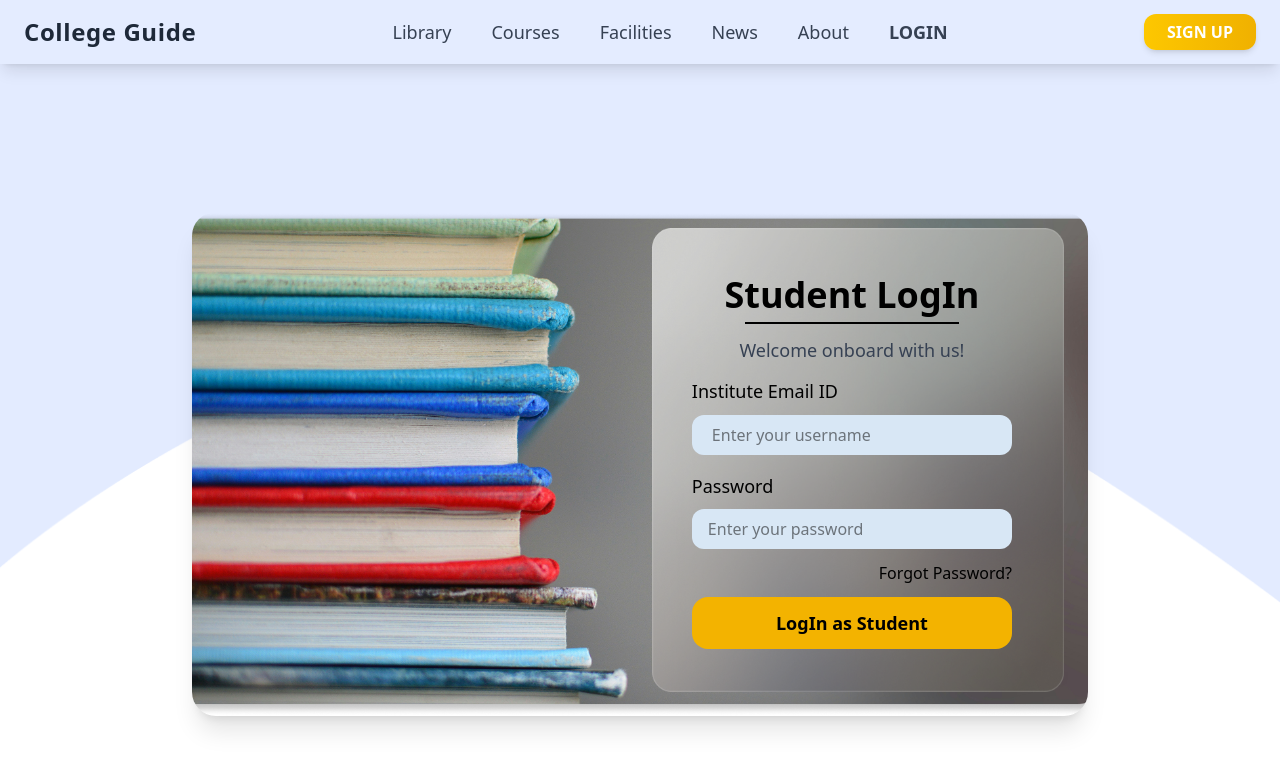
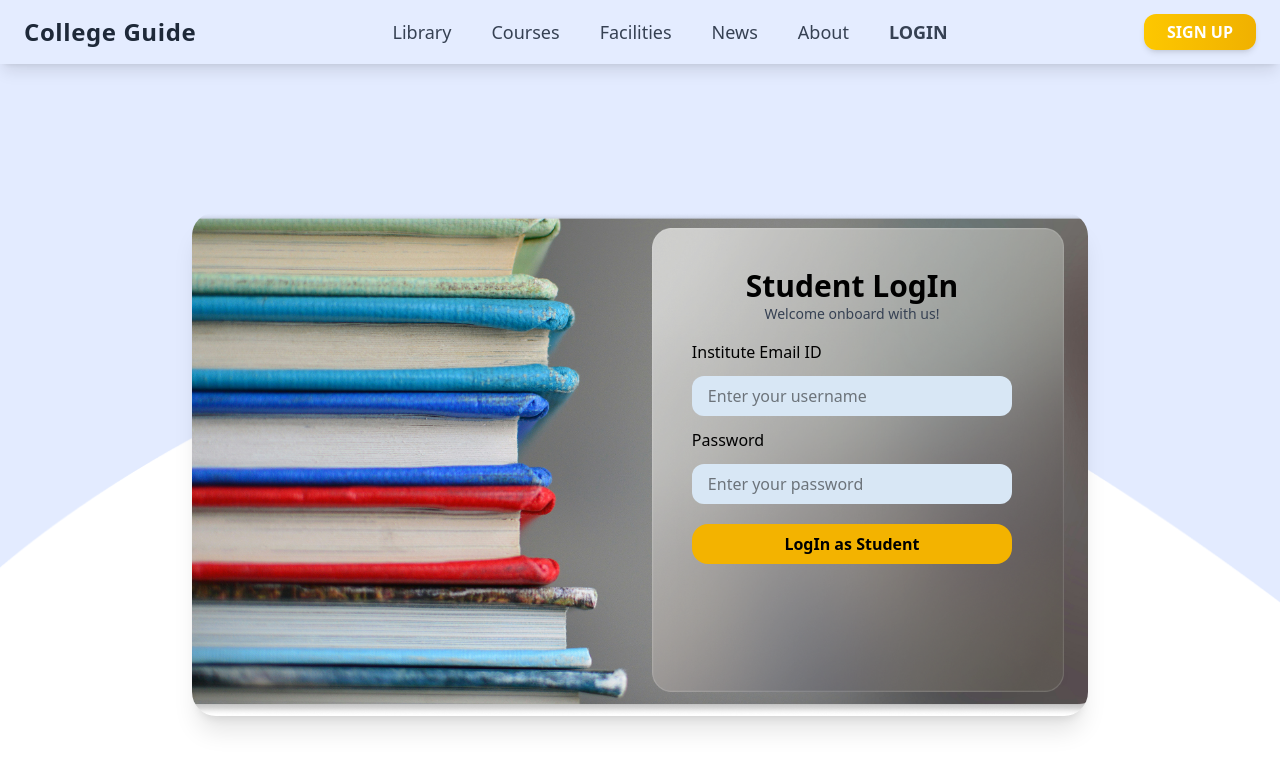
Before and after one commit to Ankitkumar7311/E-Learning, a React (Vite) app: page /student-login in a window 1280 px wide. Shown: the top 770 px of the page. Built offline with nearby package versions, Linux system fonts and the light colour scheme.

Commit message:
studentlogin done

```diff
--- a/src/auth/StudentLogin.jsx
+++ b/src/auth/StudentLogin.jsx
@@ -1,142 +1,120 @@
-import React from "react";
+// StudentLogin.jsx
+import React, { useState } from "react";
 import { useNavigate } from "react-router-dom";
 import { useForm } from "react-hook-form";
 import bg from "../assets/Rectangle.png";
 import curveBg from "../assets/Curve.png";
 import card from "../assets/card.png";
-import { useAuth } from "./AuthContext";
+import { useAuth } from "../auth/AuthContext";
 
 const StudentLogin = () => {
   const navigate = useNavigate();
   const { login } = useAuth();
+  const [loading, setLoading] = useState(false);
+  const [error, setError] = useState("");
 
-  const {
-    register,
-    handleSubmit,
-    formState: { errors },
-  } = useForm();
+  const { register, handleSubmit, formState: { errors } } = useForm();
 
-  const onSubmit = (data) => {
-    console.log("Student Login Data:", data);
-    login({ role: "student", user: data.email });
-    navigate("/student/dashboard");
+  const onSubmit = async (data) => {
+    setError("");
+    setLoading(true);
+    try {
+      const res = await fetch("http://localhost:8080/VidyaSarthi/loginAcc", {
+        method: "POST",
+        headers: { "Content-Type": "application/json" },
+        body: JSON.stringify({ username: data.email, password: data.password }),
+      });
+
+      if (!res.ok) {
+        let errBody = {};
+        try { errBody = await res.json(); } catch (_) {}
+        throw new Error(errBody?.message || `Login failed (${res.status})`);
+      }
+
+      const result = await res.json();
+      const token = result?.token || null;
+      const dto = result?.dto || {};
+
+      if (!token) throw new Error("Authentication failed: token not returned.");
+
+      // try common fields for student dto
+      const studentId = dto?.studentId || dto?.studentID || dto?.studentid || null;
+      const userId = dto?.id || dto?.userId || dto?.studentId || null;
+      const emailFromDto = dto?.email || data.email;
+      const nameFromDto = dto?.name || dto?.fullName || null;
+
+      const userObject = {
+        ...dto,
+        email: emailFromDto,
+        name: nameFromDto,
+        id: userId,
+        studentId: studentId,
+        role: "student",
+      };
+
+      // Use the same login shape your Admin uses
+      await login({
+        user: userObject,
+        token,
+        role: "student",
+        facultyId: null,
+        adminId: null,
+      });
+
+      // Persist same keys as admin flow so ApiClient and other code find them
+      const key = "vidyaSarthiAuth";
+      const existing = JSON.parse(localStorage.getItem(key) || "{}");
+      const merged = {
+        ...existing,
+        user: userObject,
+        token,
+        role: "student",
+        studentId: studentId || existing.studentId || null,
+      };
+      localStorage.setItem(key, JSON.stringify(merged));
+      // also keep token/social keys for backward compatibility
+      localStorage.setItem("token", token);
+      if (userId) localStorage.setItem("userId", userId);
+      if (studentId) localStorage.setItem("studentId", studentId);
+      localStorage.setItem("userEmail", emailFromDto);
+
+      // navigate to student dashboard
+      navigate("/student/dashboard", { state: { studentId: studentId || userId, email: emailFromDto } });
+
+    } catch (err) {
+      console.error("Student login error:", err);
+      setError(err.message || "Login failed");
+      alert(err.message || "Login failed");
+    } finally {
+      setLoading(false);
+    }
   };
 
   return (
-    <>
-      <section
-        className="w-full min-h-screen flex items-center justify-center bg-no-repeat bg-cover px-2 sm:px-4"
-        style={{ backgroundImage: `url(${curveBg})` }}
-      >
-        <div
-          className="relative rounded-3xl shadow-xl overflow-hidden
-        w-[95vw] sm:w-[88vw] md:w-[85vw] lg:w-[80vw] xl:w-[70vw] max-w-[1120px]
-        md:aspect-[16/9] bg-no-repeat bg-cover bg-center flex items-center justify-center"
-          style={{ backgroundImage: `url(${bg})` }}
-        >
-          <div
-            className="md:absolute md:top-4 md:bottom-6 md:right-6 md:w-[46%]
-          w-full rounded-2xl p-6 sm:p-8 md:p-10 bg-transparent overflow-hidden"
-            style={{
-              backgroundImage: `url(${card})`,
-              backgroundRepeat: "no-repeat",
-              backgroundPosition: "right top",
-              backgroundSize: "100% 100%",
-            }}
-          >
-            <div className="h-full overflow-y-auto pr-1 sm:pr-3">
-              <h1 className="font-roboto font-semibold text-2xl sm:text-2xl md:text-3xl lg:text-4xl leading-normal text-center">
-                Student LogIn
-              </h1>
+    <section className="w-full min-h-screen flex items-center justify-center bg-no-repeat bg-cover px-2 sm:px-4" style={{ backgroundImage: `url(${curveBg})` }}>
+      <div className="relative rounded-3xl shadow-xl overflow-hidden w-[95vw] sm:w-[88vw] md:w-[85vw] lg:w-[80vw] xl:w-[70vw] max-w-[1120px] md:aspect-[16/9] bg-no-repeat bg-cover bg-center flex items-center justify-center" style={{ backgroundImage: `url(${bg})` }}>
+        <div className="md:absolute md:top-4 md:bottom-6 md:right-6 md:w-[46%] w-full rounded-2xl p-6 sm:p-8 md:p-10 bg-transparent overflow-hidden" style={{ backgroundImage: `url(${card})`, backgroundRepeat: "no-repeat", backgroundPosition: "right top", backgroundSize: "100% 100%" }}>
+          <div className="h-full overflow-y-auto pr-1 sm:pr-3">
+            <h1 className="font-roboto font-semibold text-3xl text-center">Student LogIn</h1>
+            <p className="font-montserrat text-sm text-gray-700 mb-4 text-center">Welcome onboard with us!</p>
 
-              <hr className="border border-black mb-3 hidden md:block w-2/3 mx-auto" />
+            <form onSubmit={handleSubmit(onSubmit)} className="flex flex-col gap-3">
+              <label className="font-medium">Institute Email ID</label>
+              <input type="text" placeholder="Enter your username" className="w-full bg-[#D8E7F5] rounded-xl px-4 py-2 outline-none" {...register("email", { required: "Email required", pattern: { value: /^\S+@\S+$/i, message: "Invalid email" } })} />
+              {errors.email && <p className="text-red-500 text-xs">{errors.email.message}</p>}
 
-              <p className="font-montserrat text-xs sm:text-base md:text-lg text-gray-700 mb-4 text-center">
-                Welcome onboard with us!
-              </p>
+              <label className="font-medium">Password</label>
+              <input type="password" placeholder="Enter your password" className="w-full bg-[#D8E7F5] rounded-xl px-4 py-2 outline-none" {...register("password", { required: "Password required" })} />
+              {errors.password && <p className="text-red-500 text-xs">{errors.password.message}</p>}
 
-              <form
-                onSubmit={handleSubmit(onSubmit)}
-                className="flex flex-col gap-3"
-              >
-                {/* Email */}
-                <label className="font-medium text-sm sm:text-base md:text-lg leading-tight">
-                  Institute Email ID
-                </label>
-                <input
-                  type="email"
-                  placeholder="Enter your username"
-                  className="w-full bg-[#D8E7F5] rounded-xl px-4 sm:px-5 py-2 outline-none focus:ring-2 focus:ring-blue-400 text-sm sm:text-base"
-                  {...register("email", {
-                    required: "Email is required",
-                    pattern: {
-                      value: /^\S+@\S+$/i,
-                      message: "Invalid email format",
-                    },
-                  })}
-                />
-                {errors.email && (
-                  <p className="text-red-500 text-xs sm:text-sm">{errors.email.message}</p>
-                )}
+              {error && <p className="text-red-500 text-sm">{error}</p>}
 
-                {/* Password */}
-                <label className="font-medium text-sm sm:text-base md:text-lg mt-2 leading-tight">
-                  Password
-                </label>
-                <input
-                  type="password"
-                  placeholder="Enter your password"
-                  className="w-full bg-[#D8E7F5] rounded-xl px-4 py-2 outline-none focus:ring-2 focus:ring-blue-400 text-sm sm:text-base"
-                  {...register("password", {
-                    required: "Password is required",
-                  })}
-                />
-                {errors.password && (
-                  <p className="text-red-500 text-xs sm:text-sm">
-                    {errors.password.message}
-                  </p>
-                )}
-
-                <button
-                  type="button"
-                  className="self-end text-xs sm:text-sm md:text-base text-black hover:underline"
-                >
-                  Forgot Password?
-                </button>
-
-                <button
-                  type="submit"
-                  className="bg-[#F3B300] hover:bg-yellow-600 transition rounded-2xl w-full font-bold text-sm sm:text-base md:text-lg py-2.5 md:py-3"
-                >
-                  LogIn as Student
-                </button>
-              </form>
-              <div className="mt-6 space-y-2">
-              <p className="text-xs sm:text-sm md:text-lg text-center mt-2">
-                 Are you a Admin?{" "}
-                <b
-                  className="hover:underline cursor-pointer"
-                  onClick={() => navigate("/login")}
-                >
-                  LogIn as an Admin
-                </b>
-              </p>
-
-              <p className="text-xs sm:text-sm  text-center md:text-lg">
-                 Are you a Teacher?{" "}
-                <b
-                  className="hover:underline cursor-pointer"
-                  onClick={() => navigate("/teacher-login")}
-                >
-                  LogIn as a Teacher
-                </b>
-              </p>
-              </div>
-            </div>
+              <button type="submit" disabled={loading} className="bg-[#F3B300] rounded-2xl w-full font-bold py-2 mt-2">{loading ? "Logging in..." : "LogIn as Student"}</button>
+            </form>
           </div>
         </div>
-      </section>
-    </>
+      </div>
+    </section>
   );
 };
 
```
